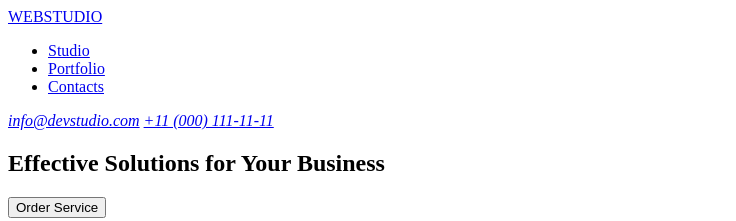
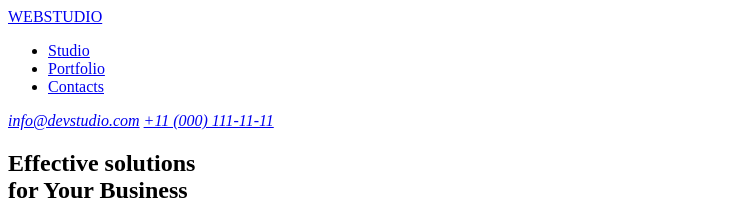
Before and after one commit to polina-matviienko/goit-markup-hw-01, a plain HTML site: page index.html in a window 1280 px wide. Shown: the top 221 px of the page, without its empty margins (0-736 px from the left). Drawn offline with Linux system fonts and the light colour scheme.

Commit message:
add break

```diff
--- a/index.html
+++ b/index.html
@@ -24,7 +24,10 @@
 
     <main>
       <section>
-        <h1>Effective Solutions for Your Business</h1>
+        <h1>
+          Effective solutions <br />
+          for Your Business
+        </h1>
         <button type="button">Order Service</button>
       </section>
 
```
